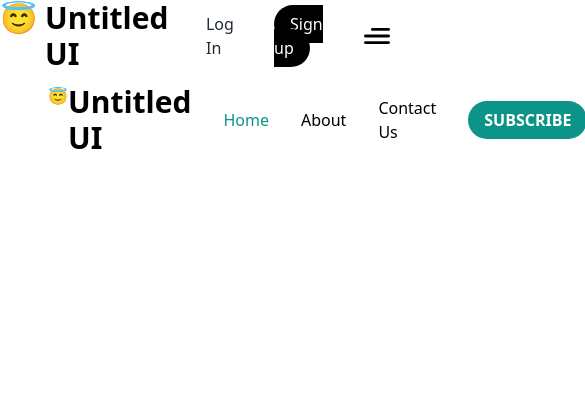
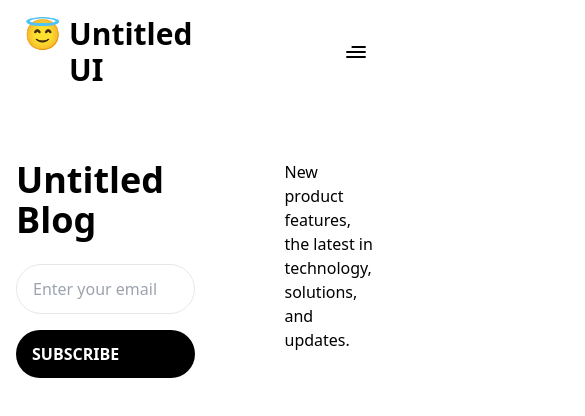
Before and after one commit to dev-arpita/untitled_UI, a plain HTML site: page index.html in a window 390 px wide. Shown: the top 416 px of the page, 585 px wide, since content can reach past the window. Drawn offline with nearby package versions, Linux system fonts and the light colour scheme.

Commit message:
wip hero-section

```diff
--- a/index.html
+++ b/index.html
@@ -7,61 +7,84 @@
         <script src="https://cdn.tailwindcss.com"></script>
     </head>
 
-    <body>
+    <body class="relative">
         <!-- desktop view -->
-        <header class="flex justify-between items-center gap-2 md:px-12 md:py-3">
+        <header class="flex justify-between items-center gap-2 py-4 px-6 md:px-12 md:py-3">
             <!-- nav -->
-            <nav class="flex justify-between items-center gap-8">
+            <nav class="flex justify-between items-center gap-28">
                 <!-- logo -->
                     <a href="#" class="flex gap-2">
                         <span class="text-3xl">😇</span>
-                        <h1 class="text-3xl font-bold ">
+                        <div class="text-3xl font-bold ">
                             Untitled UI
-                        </h1>
+                        </div>
                     </a>
                 <!-- menu -->
+                <span class="w-5 md:hidden" id="menu-btn">
+                    <img src="menu.svg" alt="menu button">
+                </span>
                 <ul class="hidden md:flex justify-around items-center gap-8">
                     <li><a href="#" class="text-teal-600">Home</a></li>
-                    <li><a href="#" class="">About</a></li>
-                    <li><a href="#" class="">Contact Us</a></li>
-                    <li><a href="#" class="px-4 py-2 bg-teal-600 text-white uppercase font-bold rounded-full">subscribe</a></li>
+                    <li><a href="#" class="">Products</a></li>
+                    <li><a href="#" class="">Resources</a></li>
+                    <li><a href="#" class="">Pricing</a></li>
+                    <!-- <li><a href="#" class="px-4 py-2 bg-teal-600 text-white uppercase font-bold rounded-full">subscribe</a></li> -->
                 </ul>
             </nav>
                 <!-- authentication / authorisation -->
-                <ul class="flex justify-between items-center gap-6">
-                    <li><a href="#" class="text-gray-800">Log In</a></li>
-                    <li><a href="#" class="bg-black text-white px-4 py-2 rounded-full">Sign up</a></li>
+                <ul class="hidden md:flex justify-between items-center gap-6">
+                    <li><a href="#" class="text-gray-800 text-lg">Log In</a></li>
+                    <li class="w-0.5 h-8 origin-top-left rotate-12 bg-gray-700"></li>
+                    <li><a href="#" class="bg-black text-white px-4 py-2 rounded-full ml-[-9px]">Sign up</a></li>
                 </ul>
-                <a href="" class="ml-auto">
-                    <img src="menu.svg" alt="menu button">
-                </a>
         </header>
         <!-- mobile view -->
-        <aside class="md:hidden flex justify-between items-center px-12 py-3">
+        <aside class="hidden md:hidden flex flex-col w-3/5 bg-blue-100 absolute top-0 bottom-0 h-screen  gap-8 px-2 py-3">
             <!-- nav -->
-            <nav class="flex justify-between items-center gap-8">
+            <nav class="flex flex-col gap-8">
                 <!-- logo -->
-                <div class="flex-1 flex">
-                    <span>😇</span>
-                    <h1 class="text-3xl font-bold ">
+                <div class="flex items-center gap-2 mt-3">
+                    <span class="text-2xl">😇</span>
+                    <div class="text-2xl font-bold ">
                         Untitled UI
-                    </h1>
+                    </div>
+                <span class="ml-auto w-5 self-start mt-[-10px]">
+                    <img src="menu.svg" alt="" id="exit-btn">
+                </span>
                 </div>
                 <!-- menu -->
-                <ul class=" flex justify-around items-center gap-8">
+                <ul class="flex flex-col justify-around  gap-8">
                     <li><a href="#" class="text-teal-600">Home</a></li>
-                    <li><a href="#" class="">About</a></li>
-                    <li><a href="#" class="">Contact Us</a></li>
-                    <li><a href="#" class="px-4 py-2 bg-teal-600 text-white uppercase font-bold rounded-full">subscribe</a></li>
+                    <li><a href="#" class="">Products</a></li>
+                    <li><a href="#" class="">Resources</a></li>
+                    <li><a href="#" class="">Pricing</a></li>
+                    <!-- <li></li> -->
                 </ul>
             </nav>
             <!-- authentication / authorisation -->
-            <ul class="flex justify-between items-center gap-6">
-                <li><a href="#" class="text-gray-800">Log In</a></li>
-                <li><a href="#" class="bg-black text-white px-4 py-2 rounded-full">Sign up</a></li>
+            <ul class="flex items-center gap-4">
+                <li><a href="#" class="text-gray-800 text-lg">Log In</a></li>
+                <li class="w-1 h-8 origin-top-left rotate-12 bg-black"></li>
+                <li><a href="#" class="bg-black text-white px-4 py-2 rounded-full ml-[-9px]">Sign up</a></li>
             </ul>
         </aside>
+        <!-- Hero -->
+        <section class="flex justify-between px-4 mt-14" >
+            <div class="w-1/2">
+                <h1 class="text-4xl mb-6 font-bold">Untitled Blog</h1>
+                <form action="#" method="post">
+                    <label for="email" aria-label="subscribe" class="md:w-4/5 flex flex-col  gap-y-4 md:flex-row md:rounded-full md:border md:border-solid md:justify-between">
+                        <input type="email" name="email" id="email" placeholder="Enter your email" class="flex-1 px-4 rounded-full border border-solid md:border-0 py-3">
+                        <a href="#" class="px-4 py-3 bg-black text-white uppercase font-bold rounded-full">Subscribe</a>
+                    </label>
+                </form>
+            </div>
 
+            <div class="w-1/4">
+                <p>New product features, the latest in technology, solutions, and updates.</p>
+            </div>
+        </section>
+        <script src="index.js"></script>
     </body>
 
 </html>
--- /dev/null
+++ b/index.js
@@ -0,0 +1,5 @@
+const menu = document.getElementById("menu-btn");
+
+menu.addEventListener("click", () => {
+  console.log("clicked");
+});
```
Also changed, not shown: slash_forward_icon.png (added).
